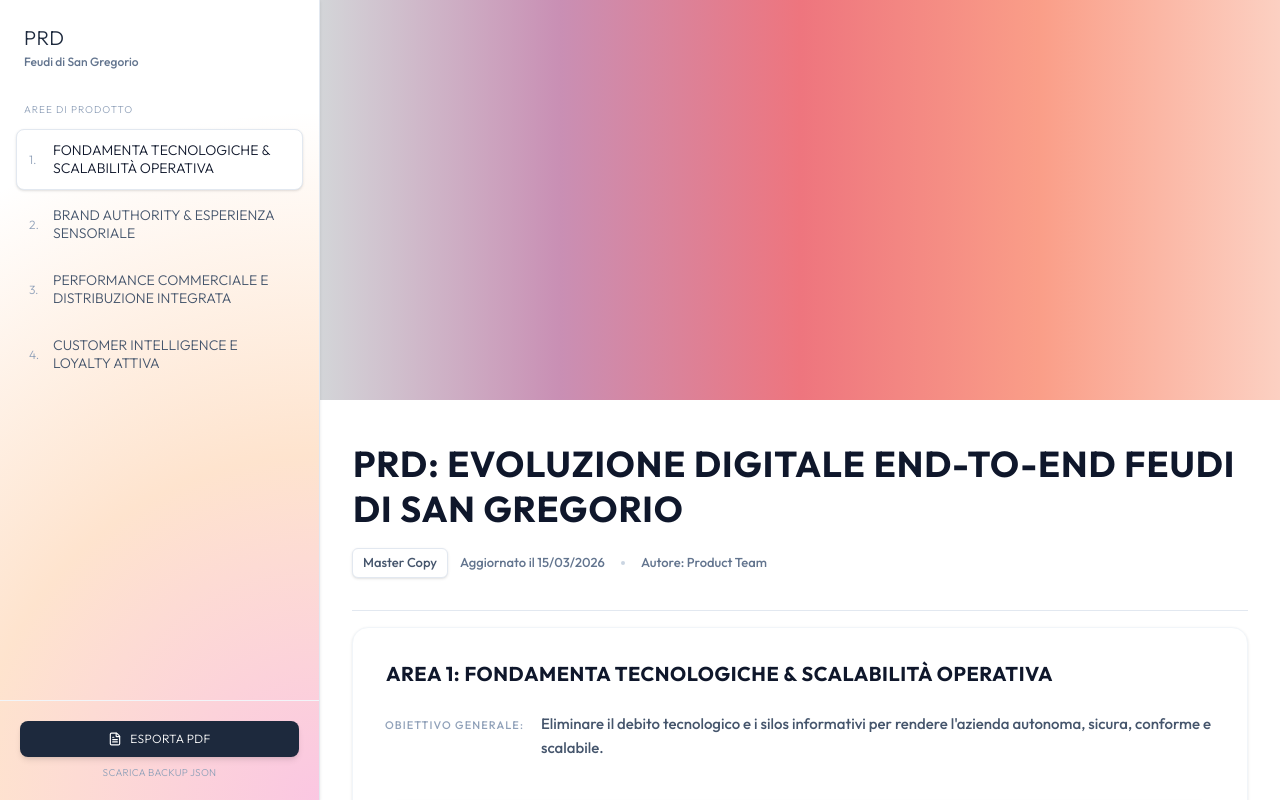
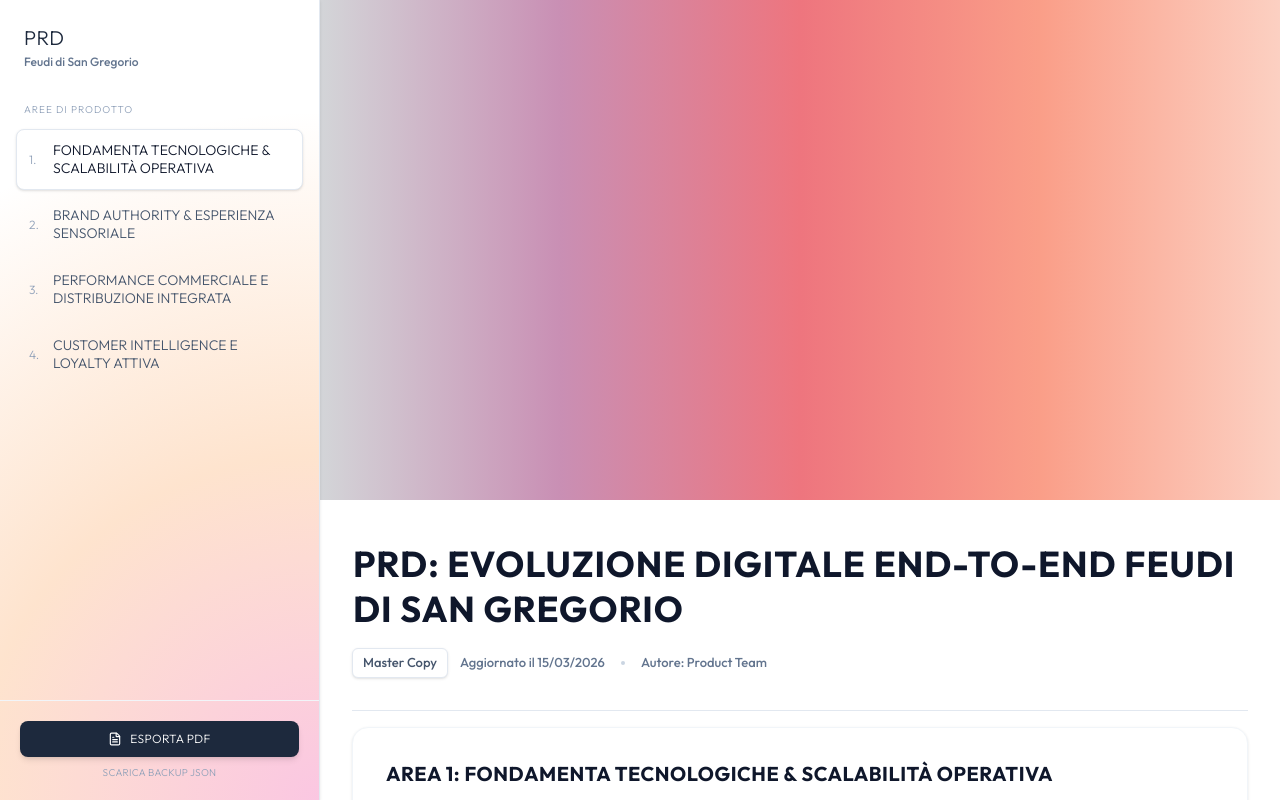
Before and after one commit to NatShostak-ux/PRD-Framework, a React (Vite) app: page / in a window 1280 px wide. Built offline with nearby package versions, Linux system fonts and the light colour scheme; no server answers; the database is empty.

Commit message:
style: increase cover height to 500px and force redeploy v0.0.2

```diff
--- a/package.json
+++ b/package.json
@@ -1,7 +1,7 @@
 {
   "name": "prd-framework",
   "private": true,
-  "version": "0.0.1",
+  "version": "0.0.2",
   "type": "module",
   "scripts": {
     "dev": "vite",
--- a/src/App.jsx
+++ b/src/App.jsx
@@ -657,11 +657,11 @@
 
           {/* NOTION-LIKE COVER */}
           <div
-            className="w-full h-56 md:h-[400px] relative group transition-all"
+            className="w-full h-64 md:h-[500px] relative group transition-all"
             style={{
               background: prd.coverImage,
               backgroundSize: 'cover',
-              backgroundPosition: 'center 30%',
+              backgroundPosition: 'top center',
             }}
           >
             {/* Tasto per cambiare cover che appare al passaggio del mouse */}
```
